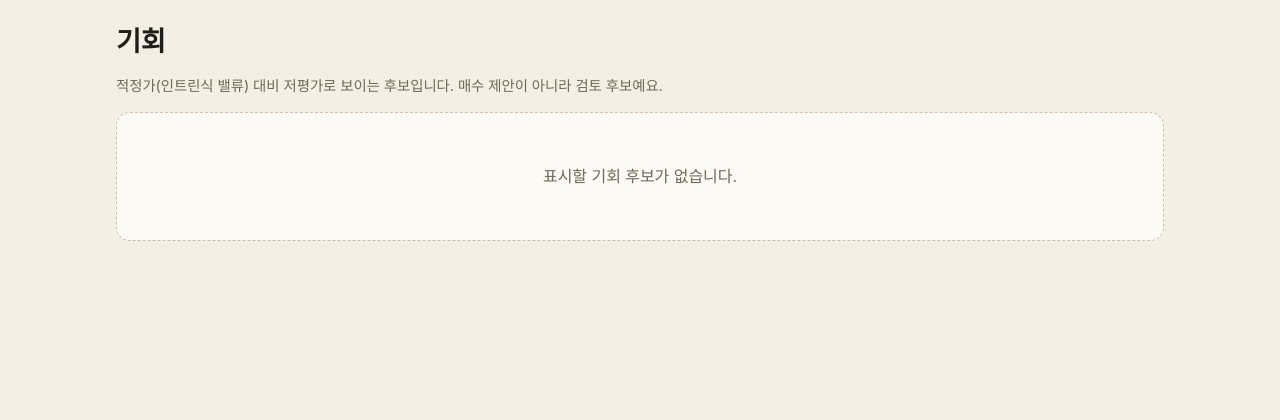
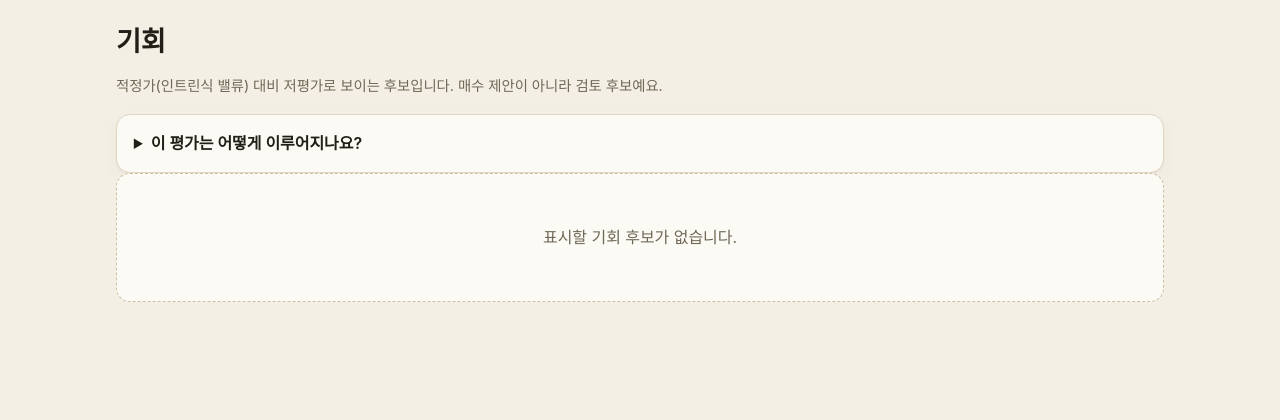
Before and after one commit to james20140802/croesus, a FastAPI app: template croesus/web/templates/opportunities.html in a window 1280 px wide. Shown: the part 53-473 px from the top of the page. Run offline with FastAPI, Linux system fonts and the light colour scheme; the template is opened without the code that fills it, so the values that code supplies are empty.

Commit message:
📝 docs: explain opportunity valuation on the page (methodology + bear/base/bull + current-price line)
Add user-facing explanations to the opportunities pages so the DCF/thesis
valuation is self-describing:
- list page: a collapsible "이 평가는 어떻게 이루어지나요?" section covering how
  LLM grades drive the DCF (moat/sector/disruption knobs), what
  bear/base/bull scenarios mean, the red dashed current-price line, and the
  gate caveat.
- detail page: expand the chart caption (bars = per-scenario intrinsic value,
  red dashed line = current price, below-the-bars = undervalued) and add `?`
  hint tooltips on "적정가 시나리오" and "상승여력".

Co-Authored-By: Claude Opus 4.8 <noreply@anthropic.com>

```diff
--- a/croesus/web/templates/opportunities.html
+++ b/croesus/web/templates/opportunities.html
@@ -11,6 +11,19 @@
   {% endfor %}
 </div>
 {% endif %}
+
+<details class="card" style="margin-top:1rem">
+  <summary style="cursor:pointer; font-weight:600">이 평가는 어떻게 이루어지나요?</summary>
+  <p class="muted small" style="margin:.6rem 0 .4rem">각 종목의 사업 질을 LLM이 평가(해자·기술·산업추세·파괴위험)하고, 그 등급으로 <strong>DCF(현금흐름할인)</strong> 가정을 조정해 <strong>주당 내재가치</strong>를 추정합니다. 현재가와 비교한 차이가 <strong>상승여력(업사이드)</strong>입니다.</p>
+  <ul style="margin:0; padding-left:1.1rem; font-size:.86rem; color:var(--ink-soft)">
+    <li><strong>해자</strong> — 고성장 추정 기간: 없음 5년 · 좁음 7년 · 넓음 10년</li>
+    <li><strong>산업 추세</strong> — 영구성장률: 쇠퇴 1.5% · 안정 2.5% · 구조적성장 3.0%</li>
+    <li><strong>파괴 위험</strong> — 할인율 가산: 낮음 +0% · 중간 +1% · 높음 +2%</li>
+  </ul>
+  <p class="muted small" style="margin:.5rem 0 .2rem"><strong>약세(bear) · 기본(base) · 강세(bull)</strong> = 같은 종목을 보수적 / 중립 / 낙관 가정으로 각각 계산한 시나리오입니다(가정을 한 단계씩 불리·유리하게 조정). 카드의 상승여력은 <strong>기본(base)</strong> 기준이에요.</p>
+  <p class="muted small" style="margin:.2rem 0 0">개별 종목을 누르면 시나리오별 내재가치 막대와, 현재가를 나타내는 <strong style="color:var(--bad)">빨간 점선</strong>을 볼 수 있어요. 빨간 선이 막대보다 낮으면 저평가입니다. 게이트는 리스크 점검 표시일 뿐 매매를 제안하지 않으며, DCF가 계산되지 않는 종목은 카드에 표시되지 않습니다.</p>
+</details>
+
 {% if not view.rows %}<section class="empty"><p>표시할 기회 후보가 없습니다.</p></section>{% else %}
 <p class="muted">기준일 {{ view.as_of_date }}</p>
 <div class="card chart desktop-only" data-chart="scatter" data-series='{{ scatter_json }}'
```
Also changed, not shown: croesus/web/templates/opportunity_detail.html (+5 -3 lines).
